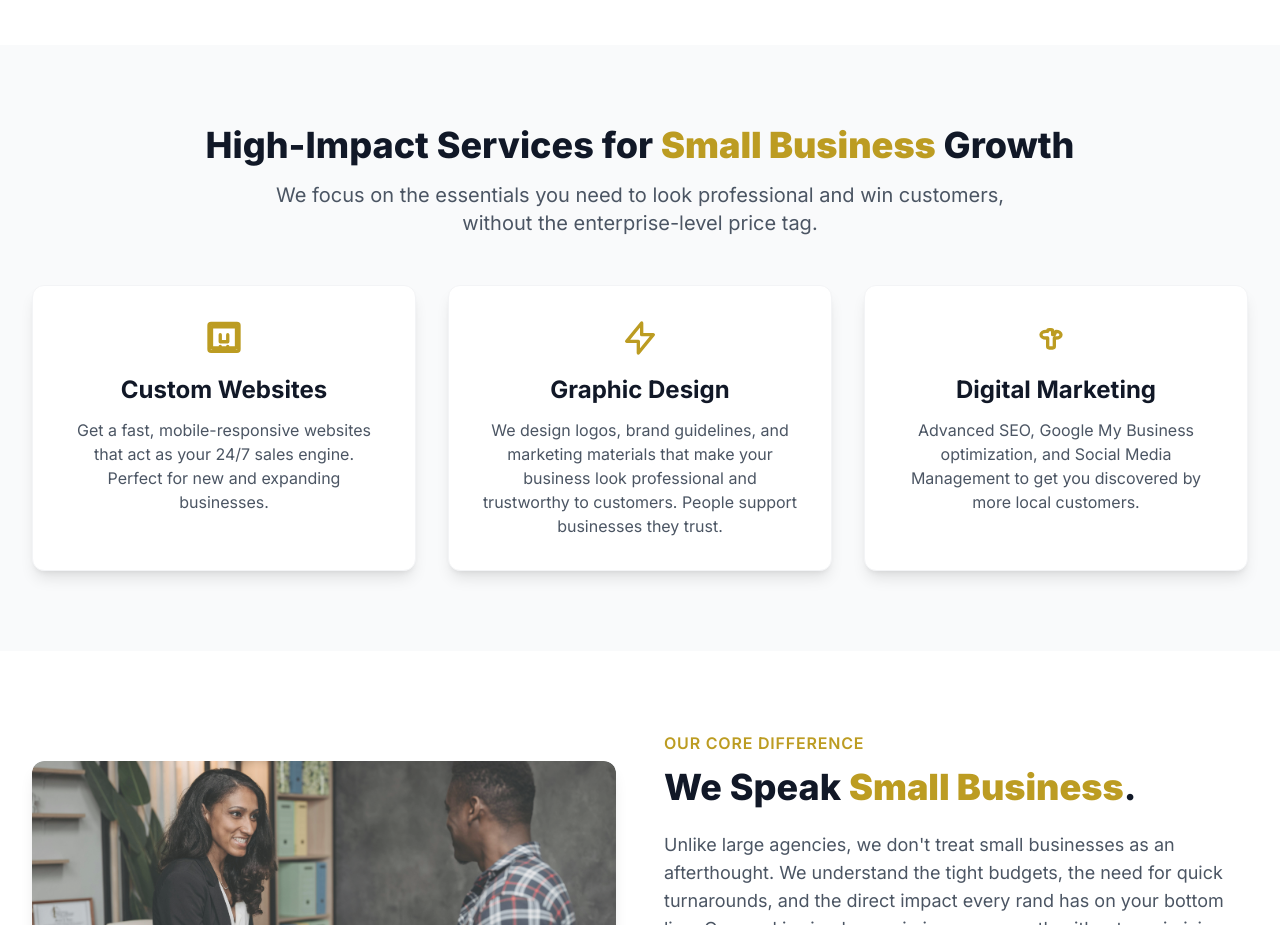
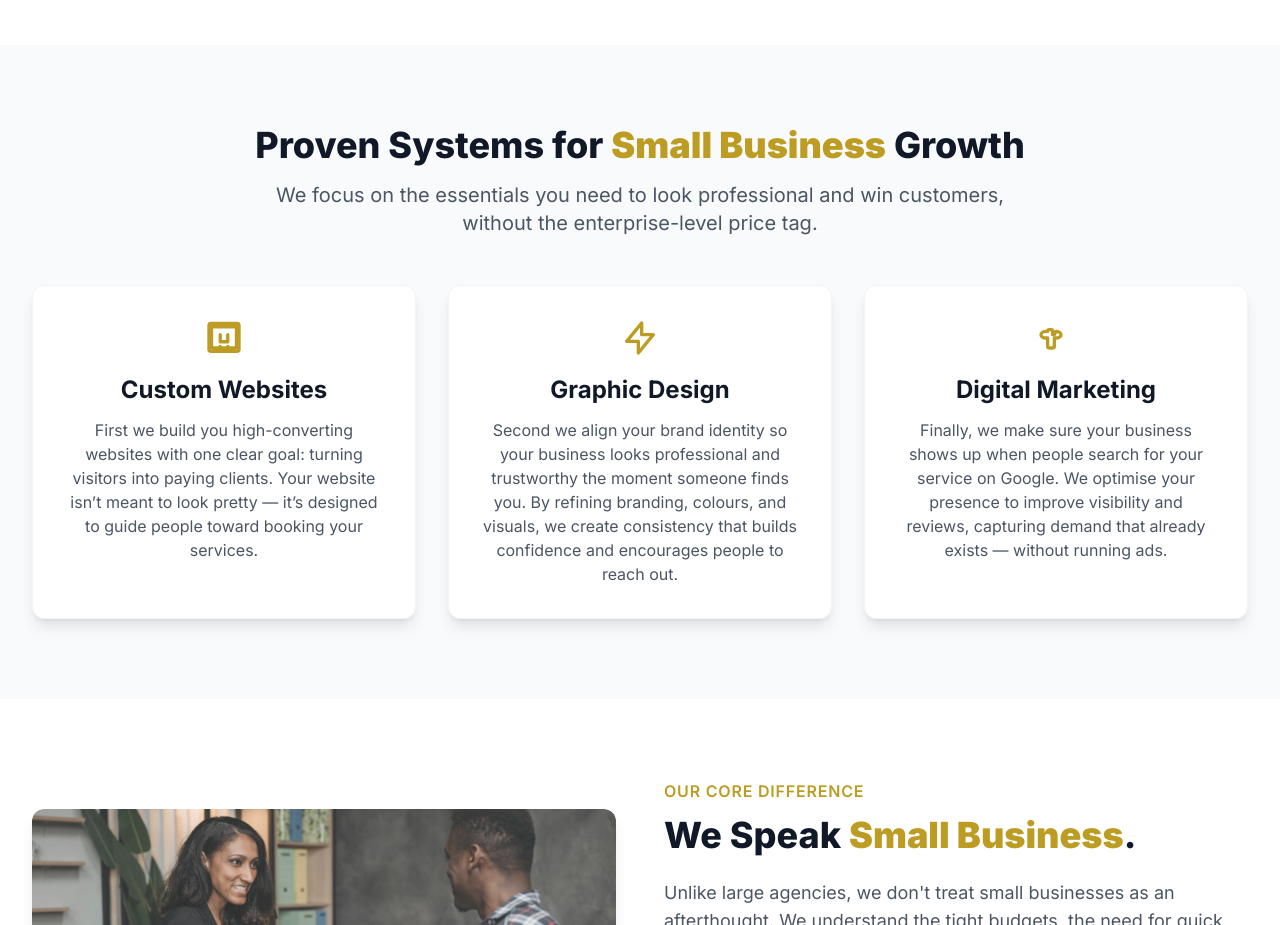
Before and after one commit to Prashely/precisiondesings2, a plain HTML site: page home.html in a window 1280 px wide. Shown: the part 985-1910 px from the top of the page. Drawn offline with nearby package versions, Linux system fonts and the light colour scheme.

Commit message:
section done

```diff
--- a/home.html
+++ b/home.html
@@ -432,7 +432,7 @@
     <section id="services" class="py-20 bg-gray-50">
       <div class="max-w-7xl mx-auto px-4 sm:px-6 lg:px-8 text-center">
         <h2 class="text-4xl font-extrabold text-gray-900 mb-4">
-          High-Impact Services for
+          Proven Systems for
           <strong class="text-primary">Small Business</strong> Growth
         </h2>
         <p class="text-xl text-gray-600 mb-12 max-w-3xl mx-auto">
@@ -465,8 +465,10 @@
               Custom Websites
             </h3>
             <p class="text-gray-600">
-              Get a fast, mobile-responsive websites that act as your 24/7 sales
-              engine. Perfect for new and expanding businesses.
+              First we build you high-converting websites with one clear goal:
+              turning visitors into paying clients. Your website isn’t meant to
+              look pretty — it’s designed to guide people toward booking your
+              services.
             </p>
           </div>
 
@@ -494,9 +496,10 @@
               Graphic Design
             </h3>
             <p class="text-gray-600">
-              We design logos, brand guidelines, and marketing materials that
-              make your business look professional and trustworthy to customers.
-              People support businesses they trust.
+              Second we align your brand identity so your business looks
+              professional and trustworthy the moment someone finds you. By
+              refining branding, colours, and visuals, we create consistency
+              that builds confidence and encourages people to reach out.
             </p>
           </div>
 
@@ -524,8 +527,10 @@
               Digital Marketing
             </h3>
             <p class="text-gray-600">
-              Advanced SEO, Google My Business optimization, and Social Media
-              Management to get you discovered by more local customers.
+              Finally, we make sure your business shows up when people search
+              for your service on Google. We optimise your presence to improve
+              visibility and reviews, capturing demand that already exists —
+              without running ads.
             </p>
           </div>
         </div>
```
